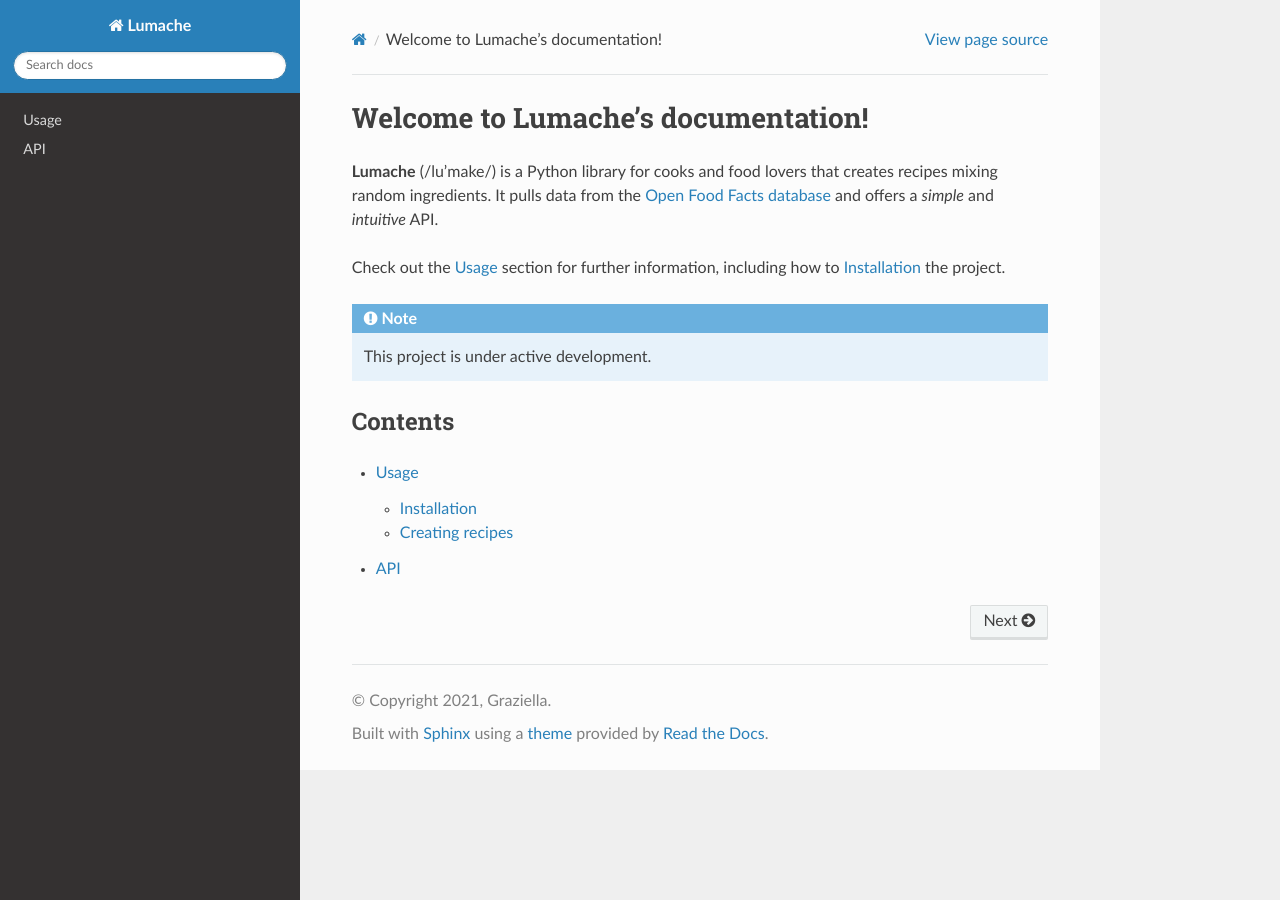
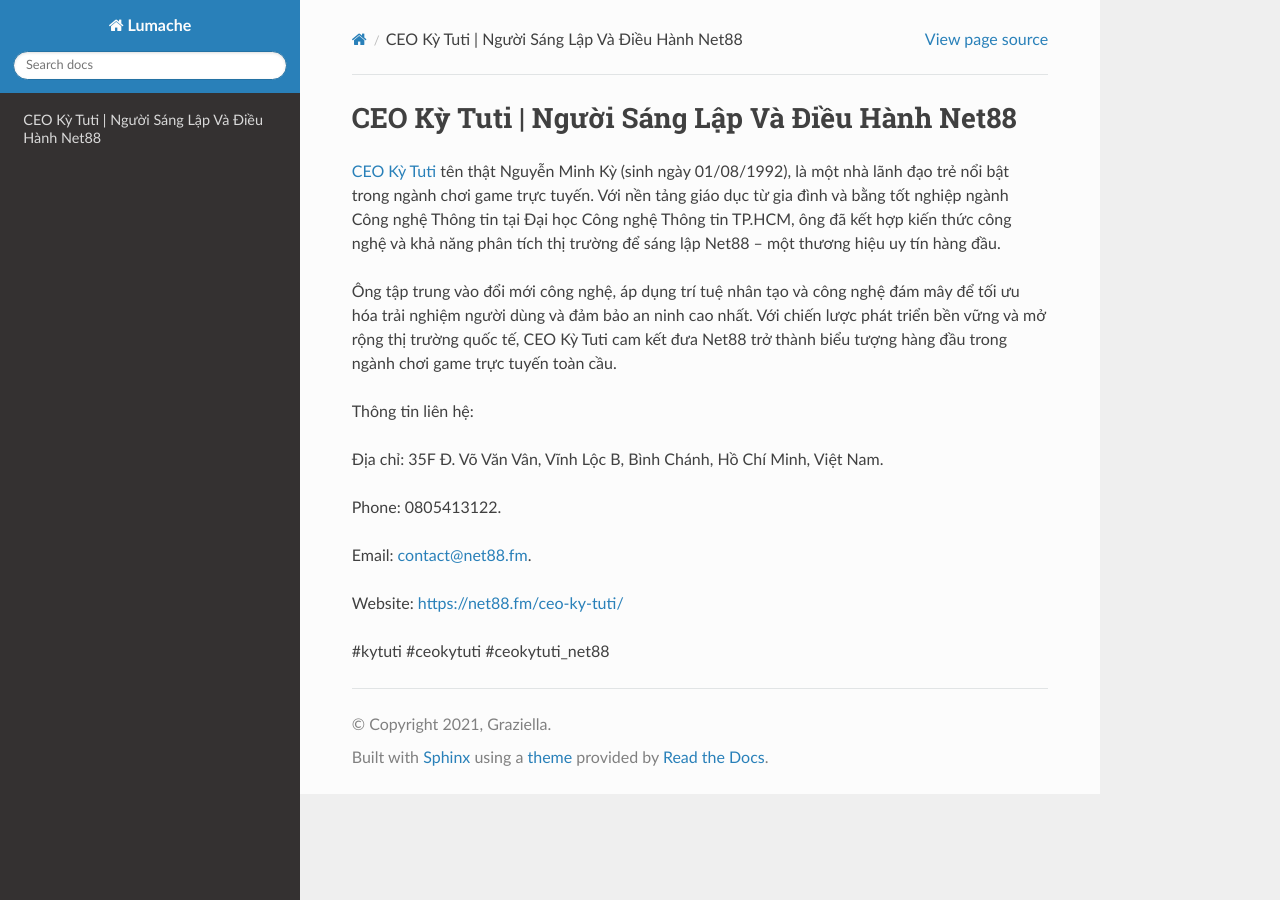
Before and after one commit to parkisngan19/ceokytuti, a Sphinx documentation site: the page built from docs/source/index.rst, in a window 1280 px wide. Built offline with Sphinx 7.4.7 and the Read the Docs theme 3.1.0, drawn with Linux system fonts in a browser that asks for light colours.

Commit message:
Update index.rst

```diff
--- a/docs/source/index.rst
+++ b/docs/source/index.rst
@@ -1,22 +1,18 @@
-Welcome to Lumache's documentation!
+CEO Kỳ Tuti | Người Sáng Lập Và Điều Hành Net88
 ===================================
 
-**Lumache** (/lu'make/) is a Python library for cooks and food lovers
-that creates recipes mixing random ingredients.
-It pulls data from the `Open Food Facts database <https://world.openfoodfacts.org/>`_
-and offers a *simple* and *intuitive* API.
+`CEO Kỳ Tuti <https://net88.fm/ceo-ky-tuti/>`_ tên thật Nguyễn Minh Kỳ (sinh ngày 01/08/1992), là một nhà lãnh đạo trẻ nổi bật trong ngành chơi game trực tuyến. Với nền tảng giáo dục từ gia đình và bằng tốt nghiệp ngành Công nghệ Thông tin tại Đại học Công nghệ Thông tin TP.HCM, ông đã kết hợp kiến thức công nghệ và khả năng phân tích thị trường để sáng lập Net88 – một thương hiệu uy tín hàng đầu.
 
-Check out the :doc:`usage` section for further information, including
-how to :ref:`installation` the project.
+Ông tập trung vào đổi mới công nghệ, áp dụng trí tuệ nhân tạo và công nghệ đám mây để tối ưu hóa trải nghiệm người dùng và đảm bảo an ninh cao nhất. Với chiến lược phát triển bền vững và mở rộng thị trường quốc tế, CEO Kỳ Tuti cam kết đưa Net88 trở thành biểu tượng hàng đầu trong ngành chơi game trực tuyến toàn cầu.
 
-.. note::
+Thông tin liên hệ:
 
-   This project is under active development.
+Địa chỉ: 35F Đ. Võ Văn Vân, Vĩnh Lộc B, Bình Chánh, Hồ Chí Minh, Việt Nam.
 
-Contents
---------
+Phone: 0805413122.
 
-.. toctree::
+Email: contact@net88.fm.
 
-   usage
-   api
+Website: https://net88.fm/ceo-ky-tuti/
+
+#kytuti #ceokytuti #ceokytuti_net88
```
